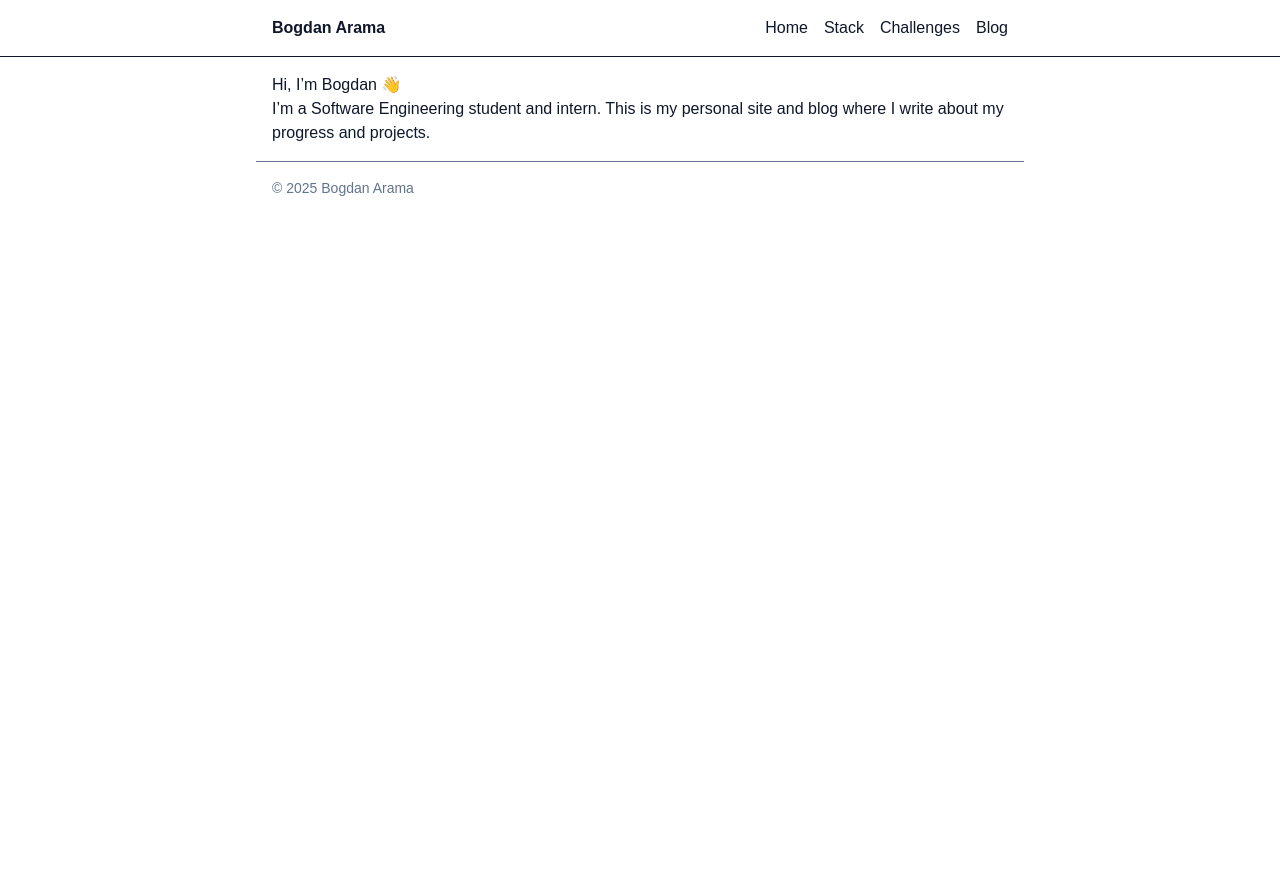
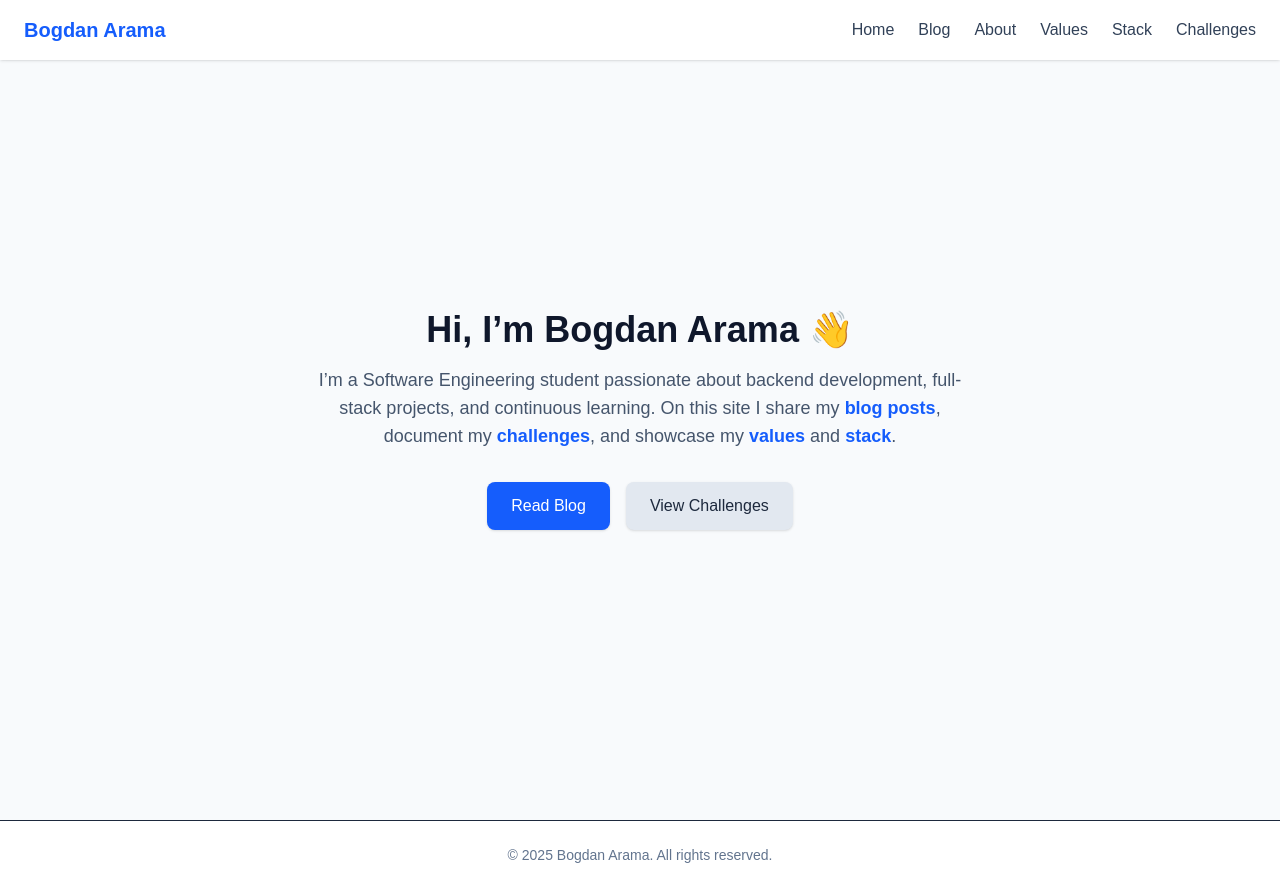
Before and after one commit to bogdan456tech/bogdan-blog, a Next.js app: page / in a window 1280 px wide. Before the commit the page ends 800 px from the top, so only its background shows below. Built offline with nearby package versions, Linux system fonts and the light colour scheme.

Commit message:
full change

```diff
--- a/src/components/Layout.tsx
+++ b/src/components/Layout.tsx
@@ -3,25 +3,34 @@ import { ReactNode } from "react";
 
 export default function Layout({ children }: { children: ReactNode }) {
   return (
-    <div className="min-h-screen bg-white text-slate-900">
-      <header className="border-b">
-        <nav className="mx-auto max-w-3xl flex items-center justify-between p-4">
-          <Link href="/" className="font-semibold">Bogdan Arama</Link>
-          <div className="space-x-4">
-            <Link href="/">Home</Link>
-            {/*<Link href="/about">About</Link>*/}
-            <Link href="/stack">Stack</Link>
-            <Link href="/challenges">Challenges</Link>
-
-            <Link href="/blog">Blog</Link>
-            {/*<Link href="/values">Values</Link>*/}
-
+    <div className="min-h-screen flex flex-col bg-slate-50 text-slate-800">
+      {/* ✅ Navbar */}
+      <header className="bg-white shadow sticky top-0 z-50">
+        <nav className="container mx-auto flex items-center justify-between px-6 py-4">
+          <Link href="/" className="text-xl font-bold text-blue-600 hover:text-blue-700">
+            Bogdan Arama
+          </Link>
+          <div className="flex space-x-6 text-slate-700 font-medium">
+            <Link href="/" className="hover:text-blue-600">Home</Link>
+            <Link href="/blog" className="hover:text-blue-600">Blog</Link>
+            <Link href="/about" className="hover:text-blue-600">About</Link>
+            <Link href="/values" className="hover:text-blue-600">Values</Link>
+            <Link href="/stack" className="hover:text-blue-600">Stack</Link>
+            <Link href="/challenges" className="hover:text-blue-600">Challenges</Link>
           </div>
         </nav>
       </header>
-      <main className="mx-auto max-w-3xl p-4">{children}</main>
-      <footer className="mx-auto max-w-3xl p-4 text-sm text-slate-500 border-t">
-        © {new Date().getFullYear()} Bogdan Arama
+
+      {/* ✅ Main content */}
+      <main className="flex-grow container mx-auto px-6 py-10">
+        {children}
+      </main>
+
+      {/* ✅ Footer */}
+      <footer className="bg-white border-t py-6 mt-10">
+        <div className="container mx-auto text-center text-sm text-slate-500">
+          © {new Date().getFullYear()} Bogdan Arama. All rights reserved.
+        </div>
       </footer>
     </div>
   );
--- a/src/pages/about.tsx
+++ b/src/pages/about.tsx
@@ -6,12 +6,44 @@ export default function About() {
     <Layout>
       <Head>
         <title>About — Bogdan Arama</title>
-        <meta name="description" content="About Bogdan Arama." />
+        <meta
+          name="description"
+          content="Learn more about Bogdan Arama, Software Engineering student, developer, and lifelong learner."
+        />
       </Head>
-      <article className="prose">
-        <h1>About me</h1>
-        <p>Software Engineering Student and saxophone player</p>
-      </article>
+
+      <section className="max-w-3xl mx-auto">
+        <h1 className="text-3xl font-bold mb-6 text-slate-900">About Me</h1>
+        <p className="text-slate-700 leading-relaxed mb-4">
+          Hi, I’m <span className="font-semibold text-blue-600">Bogdan Arama</span>,
+          a Software Engineering student at the Technical University of Moldova.
+          I’m passionate about building real-world applications, exploring modern web technologies,
+          and improving myself as a developer every day.
+        </p>
+
+        <p className="text-slate-700 leading-relaxed mb-4">
+          My current focus is on{" "}
+          <span className="font-semibold">backend development</span> and full-stack projects.
+          I enjoy solving problems, experimenting with different tools, and sharing my journey
+          through writing and challenges on this site.
+        </p>
+
+        <p className="text-slate-700 leading-relaxed mb-6">
+          Outside of coding, I believe in personal growth, discipline, and staying curious.
+          These values guide not just my work in software, but also my daily life.
+        </p>
+
+        {/* Small highlight box */}
+        <div className="p-6 bg-blue-50 border-l-4 border-blue-500 rounded-lg shadow-sm">
+          <h2 className="text-xl font-semibold mb-2 text-blue-700">Currently</h2>
+          <ul className="list-disc pl-6 text-slate-700 space-y-2">
+            <li>📚 Studying Software Engineering at university</li>
+            <li>💻 Learning React, Next.js, Supabase, and backend technologies</li>
+            <li>🏢 Doing an internship with focus on full-stack development</li>
+            <li>✍️ Writing blog posts and documenting challenges</li>
+          </ul>
+        </div>
+      </section>
     </Layout>
   );
 }
--- a/src/pages/blog/index.tsx
+++ b/src/pages/blog/index.tsx
@@ -1,6 +1,5 @@
 import Head from "next/head";
 import Link from "next/link";
-import { useState } from "react";
 import Layout from "@/components/Layout";
 import { getSortedPostsMeta, type PostMeta } from "@/lib/posts";
 
@@ -9,63 +8,49 @@ export async function getStaticProps() {
 }
 
 export default function Blog({ posts }: { posts: PostMeta[] }) {
-  const [selectedDate, setSelectedDate] = useState("");
-
-  const filteredPosts = selectedDate
-    ? posts.filter((p) => p.date === selectedDate)
-    : posts;
-
   return (
     <Layout>
       <Head>
-        <title>Journal — Bogdan Arama</title>
-        <meta name="description" content="Daily software development journal by Bogdan Arama." />
+        <title>Blog — Bogdan Arama</title>
+        <meta
+          name="description"
+          content="Blog posts by Bogdan Arama — documenting my learning journey, projects, and insights."
+        />
       </Head>
 
-      <h1 className="text-2xl font-semibold mb-4">Blog</h1>
+      <section className="max-w-4xl mx-auto">
+        <h1 className="text-3xl font-bold mb-6 text-slate-900">Blog</h1>
+        <p className="text-slate-700 leading-relaxed mb-12">
+          Welcome to my blog! Here I share my progress in software development,
+          personal projects, and lessons learned during university and internships.
+        </p>
 
-      {/* Date filter */}
-      <div className="mb-6">
-        <label htmlFor="date" className="mr-2 text-sm font-medium">
-          Filter by date:
-        </label>
-        <input
-          id="date"
-          type="date"
-          value={selectedDate}
-          onChange={(e) => setSelectedDate(e.target.value)}
-          className="border rounded p-2"
-        />
-        {selectedDate && (
-          <button
-            onClick={() => setSelectedDate("")}
-            className="ml-3 text-sm text-blue-600 hover:underline"
-          >
-            Clear
-          </button>
-        )}
-      </div>
-
-      <ul className="space-y-6">
-        {filteredPosts.length === 0 ? (
-          <p className="text-slate-500">No entries for this date.</p>
-        ) : (
-          filteredPosts.map((p) => (
-            <li key={p.slug}>
+        <div className="grid md:grid-cols-2 gap-8">
+          {posts.map((p) => (
+            <div
+              key={p.slug}
+              className="p-6 bg-white rounded-xl shadow hover:shadow-md transition flex flex-col"
+            >
               <Link
                 href={`/blog/${p.slug}`}
-                className="text-lg font-medium hover:underline"
+                className="text-xl font-semibold text-blue-600 hover:underline"
               >
                 {p.title}
               </Link>
-              <div className="text-sm text-slate-500">{p.date}</div>
+              <div className="text-sm text-slate-500 mt-1">{p.date}</div>
               {p.description && (
-                <p className="text-slate-700 mt-1">{p.description}</p>
+                <p className="text-slate-700 mt-3 flex-grow">{p.description}</p>
               )}
-            </li>
-          ))
-        )}
-      </ul>
+              <Link
+                href={`/blog/${p.slug}`}
+                className="mt-4 inline-block text-blue-600 hover:underline font-medium"
+              >
+                Read more →
+              </Link>
+            </div>
+          ))}
+        </div>
+      </section>
     </Layout>
   );
 }
--- a/src/pages/index.tsx
+++ b/src/pages/index.tsx
@@ -1,22 +1,73 @@
 import Head from "next/head";
 import Layout from "@/components/Layout";
+import Link from "next/link";
 
 export default function Home() {
   return (
     <Layout>
       <Head>
-        <title>Bogdan Arama — Software Engineering Student</title>
+        <title>Bogdan Arama — Personal Site</title>
         <meta
           name="description"
-          content="Personal site of Bogdan Arama: achievements, plans, and blog."
+          content="Bogdan Arama — Software Engineering student and aspiring developer. Explore my blog, challenges, values, and stack."
         />
       </Head>
-      <section className="prose">
-        <h1>Hi, I’m Bogdan 👋</h1>
-        <p>
-          I’m a Software Engineering student and intern. This is my personal
-          site and blog where I write about my progress and projects.
-        </p>
+
+      {/* ✅ Centered Hero */}
+      <section className="flex items-center justify-center min-h-[80vh] text-center">
+        <div>
+          <h1 className="text-4xl font-bold mb-4 text-slate-900">
+            Hi, I’m Bogdan Arama 👋
+          </h1>
+          <p className="text-lg text-slate-600 max-w-2xl mx-auto mb-8">
+            I’m a Software Engineering student passionate about backend
+            development, full-stack projects, and continuous learning.
+            On this site I share my{" "}
+            <Link
+              href="/blog"
+              className="font-semibold text-blue-600 hover:underline"
+            >
+              blog posts
+            </Link>
+            , document my{" "}
+            <Link
+              href="/challenges"
+              className="font-semibold text-blue-600 hover:underline"
+            >
+              challenges
+            </Link>
+            , and showcase my{" "}
+            <Link
+              href="/values"
+              className="font-semibold text-blue-600 hover:underline"
+            >
+              values
+            </Link>{" "}
+            and{" "}
+            <Link
+              href="/stack"
+              className="font-semibold text-blue-600 hover:underline"
+            >
+              stack
+            </Link>
+            .
+          </p>
+
+          <div className="flex justify-center gap-4">
+            <Link
+              href="/blog"
+              className="px-6 py-3 bg-blue-600 text-white rounded-lg shadow hover:bg-blue-700 transition"
+            >
+              Read Blog
+            </Link>
+            <Link
+              href="/challenges"
+              className="px-6 py-3 bg-slate-200 text-slate-800 rounded-lg shadow hover:bg-slate-300 transition"
+            >
+              View Challenges
+            </Link>
+          </div>
+        </div>
       </section>
     </Layout>
   );
--- a/src/pages/values.tsx
+++ b/src/pages/values.tsx
@@ -1,40 +1,37 @@
 import Head from "next/head";
 import Layout from "@/components/Layout";
 
-const values = [
-  "Courage",
-  "Discipline",
-  "Curiosity",
-  "Moderation",
-  "Presence",
-];
+export default function Values() {
+  const values = ["Courage", "Discipline", "Curiosity", "Moderation", "Presence"];
 
-export default function Values() {
   return (
     <Layout>
       <Head>
         <title>Values — Bogdan Arama</title>
         <meta
           name="description"
-          content="My core values that guide me in life and software development."
+          content="The values that guide Bogdan Arama in software development and life."
         />
       </Head>
 
-      <section className="text-center">
-        <h1 className="text-3xl font-bold mb-6">My Values</h1>
-        <p className="text-slate-600 mb-10">
-          These principles guide my journey in software development and life.
+      <section className="max-w-4xl mx-auto text-center">
+        <h1 className="text-3xl font-bold mb-6 text-slate-900">My Values</h1>
+        <p className="text-slate-700 leading-relaxed mb-12">
+          These values guide me in my learning, projects, and everyday decisions.
+          They help me stay focused, motivated, and grounded while growing as a developer
+          and as a person.
         </p>
 
-        <div className="flex justify-center gap-6 ">
+        {/* Values as interactive buttons */}
+        <div className="flex flex-wrap justify-center gap-6">
           {values.map((val) => (
             <div
               key={val}
               className="
-                px-8 py-4 rounded-2xl shadow-md text-lg font-medium cursor-pointer
-                bg-slate-100 text-slate-800
+                px-8 py-4 rounded-xl shadow-md text-lg font-semibold cursor-default
+                bg-white text-slate-700
                 transition duration-300 ease-in-out
-                hover:bg-blue-600 hover:text-white
+                hover:bg-blue-600 hover:text-white hover:shadow-lg
               "
             >
               {val}
```
Also changed, not shown: src/pages/blog/[slug].tsx (+20 -8 lines), src/pages/challenges.tsx (+30 -5 lines), src/pages/stack.tsx (+21 -19 lines).
